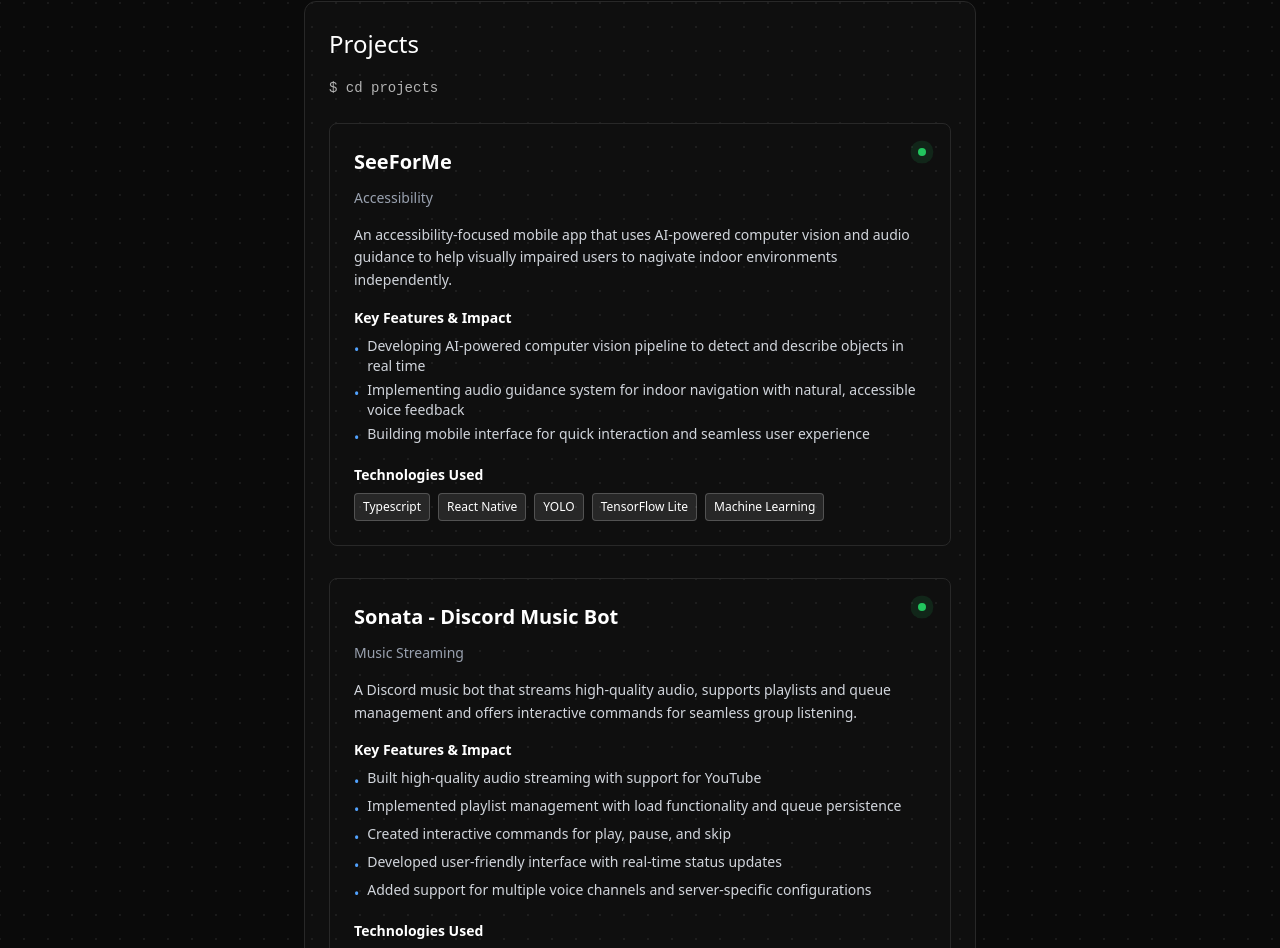
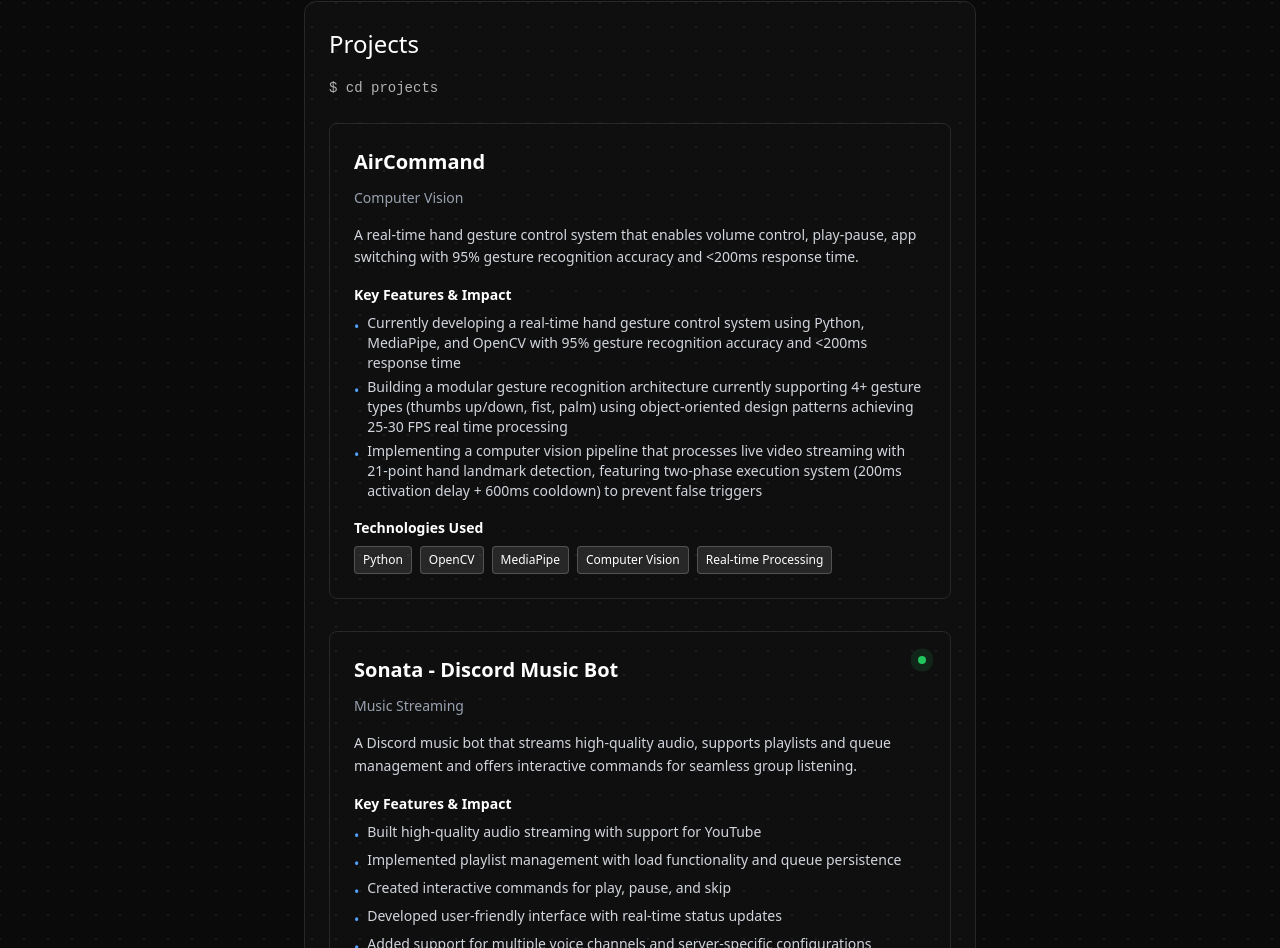
Before and after one commit to OmSethi/portfolio-site, a Next.js app in the folder portfolio-site/: page / in a window 1280 px wide. Shown: the part 1845-2793 px from the top of the page. Built offline with nearby package versions, Linux system fonts and the light colour scheme.

Commit message:
Replace SeeForMe project with AirCommand

```diff
--- a/portfolio-site/src/app/page.tsx
+++ b/portfolio-site/src/app/page.tsx
@@ -119,16 +119,16 @@ export default function Home() {
 
         <div>
           <ProjectCard
-            title="SeeForMe"
-            status="Completed"
-            category="Accessibility"
-            description="An accessibility-focused mobile app that uses AI-powered computer vision and audio guidance to help visually impaired users to nagivate indoor environments independently."
+            title="AirCommand"
+            status="In Progress"
+            category="Computer Vision"
+            description="A real-time hand gesture control system that enables volume control, play-pause, app switching with 95% gesture recognition accuracy and <200ms response time."
             features={[
-              "Developing AI-powered computer vision pipeline to detect and describe objects in real time",
-              "Implementing audio guidance system for indoor navigation with natural, accessible voice feedback",
-              "Building mobile interface for quick interaction and seamless user experience"
+              "Currently developing a real-time hand gesture control system using Python, MediaPipe, and OpenCV with 95% gesture recognition accuracy and <200ms response time",
+              "Building a modular gesture recognition architecture currently supporting 4+ gesture types (thumbs up/down, fist, palm) using object-oriented design patterns achieving 25-30 FPS real time processing",
+              "Implementing a computer vision pipeline that processes live video streaming with 21-point hand landmark detection, featuring two-phase execution system (200ms activation delay + 600ms cooldown) to prevent false triggers"
             ]}
-            technologies={["Typescript", "React Native", "YOLO", "TensorFlow Lite", "Machine Learning"]}
+            technologies={["Python", "OpenCV", "MediaPipe", "Computer Vision", "Real-time Processing"]}
           />
 
           <ProjectCard
```
